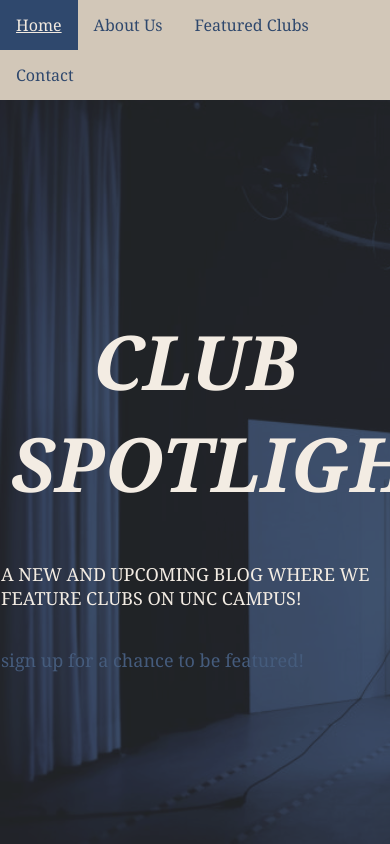
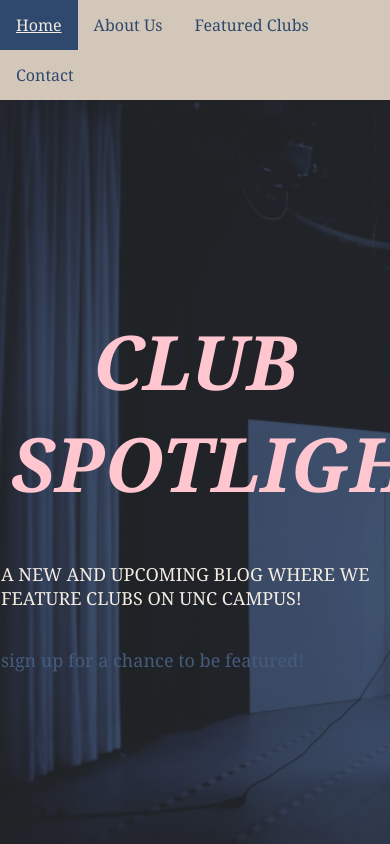
Before and after one commit to chchchar/comp126_final_project, a plain HTML site: page index.html in a window 390 px wide. Shown: the top 844 px of the page. Drawn offline with Linux system fonts and the light colour scheme.

Commit message:
styles.css

```diff
--- a/css/styles.css
+++ b/css/styles.css
@@ -246,7 +246,7 @@
   }
 
   h1 {
-    color: #f2eae0;
+    color: pink;
     font-size: 75px;
     border: hidden;
     font-weight: bold;
```
